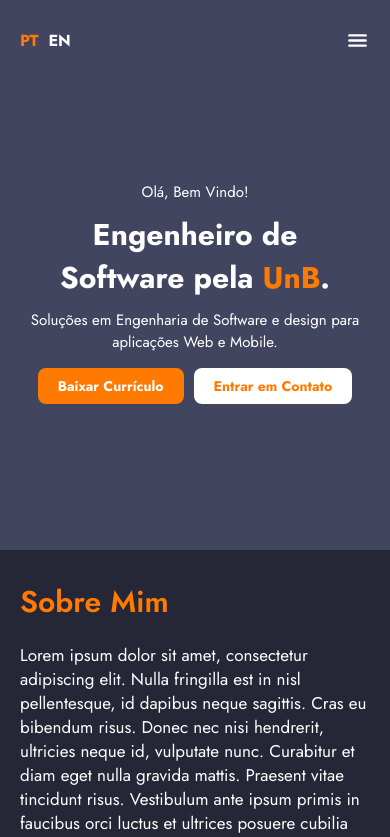
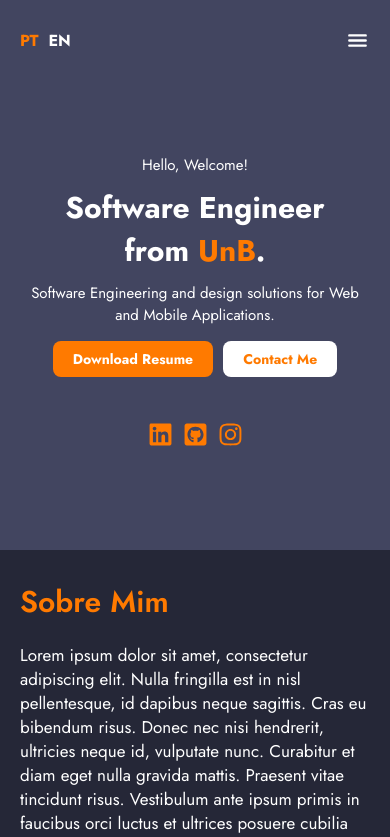
Before and after one commit to DanielRogs/CurriculoWeb_DanielR, a React (Vite) app in the folder apps/web/: page /#/ in a window 390 px wide. Shown: the top 837 px of the page. Built offline with nearby package versions, Linux system fonts and the light colour scheme.

Commit message:
feat(i18n): adicionando pacote de linguagem

```diff
--- a/apps/web/src/components/Header/index.jsx
+++ b/apps/web/src/components/Header/index.jsx
@@ -1,22 +1,34 @@
 import React, { useState } from "react";
 import { Container, Lista } from "./styled";
 import { IoMenu } from "react-icons/io5";
+import { useTranslation } from "react-i18next";
 
 const Header = ({ language = "ptbr" }) => {
   const [isMobileMenuOpen, setIsMobileMenuOpen] = useState(false);
+  const [isMenuVisible, setIsMenuVisible] = useState(false);
+
+  const { i18n, t } = useTranslation();
 
   const handleLanguageChange = (lang) => {
-    language = lang;
+    i18n.changeLanguage(lang);
   };
 
   const handleMobileMenuToggle = () => {
-    setIsMobileMenuOpen(!isMobileMenuOpen);
+    if (!isMobileMenuOpen) {
+      setIsMobileMenuOpen(true);
+      setTimeout(() => {
+        setIsMenuVisible(true);
+      }, 300);
+    } else {
+      setIsMenuVisible(false);
+      setIsMobileMenuOpen(false);
+    }
   };
 
   return (
     <Container>
       <Lista>
-        <li>Início</li>
+        <li>{t("navBar.home")}</li>
         <li>Sobre Mim</li>
         <li>Tecnologias</li>
         <li>Projetos</li>
@@ -49,15 +61,17 @@ const Header = ({ language = "ptbr" }) => {
         <IoMenu className="icon" onClick={() => handleMobileMenuToggle()} />
       </div>
 
+      <div className={`menu-overlay ${isMobileMenuOpen ? "show" : ""}`} />
+
       <div
         className="menu"
-        style={{ display: isMobileMenuOpen ? "flex" : "none" }}
+        style={{ display: isMenuVisible ? "flex" : "none" }}
       >
-        <span>Início</span>
-        <span>Sobre Mim</span>
-        <span>Tecnologias</span>
-        <span>Projetos</span>
-        <span>Contato</span>
+        <span>{t("navBar.home")}</span>
+        <span>{t("navBar.about")}</span>
+        <span>{t("navBar.tecnology")}</span>
+        <span>{t("navBar.projects")}</span>
+        <span>{t("navBar.contact")}</span>
       </div>
     </Container>
   );
--- a/apps/web/src/components/Header/styled.js
+++ b/apps/web/src/components/Header/styled.js
@@ -60,6 +60,24 @@ export const Container = styled.nav`
     }
   }
 
+  .menu-overlay {
+    position: absolute;
+    top: 13px;
+    right: 5px;
+    width: 50px;
+    height: 50px;
+    background-color: var(--primaryDark-color);
+    border-radius: 50%;
+    z-index: 999;
+    transform: scale(0);
+    transition: transform 0.6s ease-in-out;
+    pointer-events: none;
+  }
+
+  .menu-overlay.show {
+    transform: scale(50);
+  }
+
   .menu {
     display: flex;
     flex-direction: column;
@@ -69,7 +87,6 @@ export const Container = styled.nav`
     position: absolute;
     top: 0;
     right: 0;
-    background-color: var(--primary-color);
     width: 100%;
     height: 100vh;
     padding: 20px;
--- a/apps/web/src/main.jsx
+++ b/apps/web/src/main.jsx
@@ -2,6 +2,7 @@ import { StrictMode } from "react";
 import { createRoot } from "react-dom/client";
 import "./index.css";
 import App from "./App.jsx";
+import "./utils/i18n";
 
 createRoot(document.getElementById("root")).render(
   <StrictMode>
--- a/apps/web/src/pages/(public)/HomePage/index.jsx
+++ b/apps/web/src/pages/(public)/HomePage/index.jsx
@@ -10,6 +10,7 @@ import {
 } from "./styled";
 import Button from "../../../components/Button";
 import Curriculo from "../../../assets/CV_DanielR.pdf";
+import { useTranslation } from "react-i18next";
 
 import {
   FaInstagram,
@@ -46,6 +47,8 @@ import FamiliaSitioCapa from "../../../assets/(projects)/FamiliaSitioCapa.png";
 import AlvorecerFeudalCapa from "../../../assets/(projects)/AlvorecerFeudalCapa.png";
 
 const HomePage = () => {
+  const { t } = useTranslation();
+
   return (
     <Container>
       <ApresentationSection>
@@ -61,14 +64,13 @@ const HomePage = () => {
           </section>
         </section>
         <section className="section-description">
-          <p>Olá, Bem Vindo!</p>
+          <p>{t("homePage.apresentation.hello")}</p>
           <h1>
-            Engenheiro de <br /> Software pela <span>UnB</span>.
+            {t("homePage.apresentation.job")} <br />{" "}
+            {t("homePage.apresentation.job2")}{" "}
+            <span>{t("homePage.apresentation.university")}</span>.
           </h1>
-          <p>
-            Soluções em Engenharia de Software e design para aplicações Web e
-            Mobile.
-          </p>
+          <p>{t("homePage.apresentation.objective")}</p>
           <section className="section-buttons">
             <Button
               variant="orange"
@@ -76,10 +78,15 @@ const HomePage = () => {
               href={Curriculo}
               download={"CurriculoDan"}
             >
-              Baixar Currículo
+              {t("homePage.buttons.downloadResume")}
             </Button>
-            <Button>Entrar em Contato</Button>
+            <Button>{t("homePage.buttons.contactMe")}</Button>
           </section>
+        </section>
+        <section className="section-social-mobile">
+          <FaLinkedin className="icon linkedin" />
+          <FaGithubSquare className="icon github" />
+          <FaInstagram className="icon insta" />
         </section>
       </ApresentationSection>
       <AboutMeSection>
--- a/apps/web/src/pages/(public)/HomePage/styled.js
+++ b/apps/web/src/pages/(public)/HomePage/styled.js
@@ -19,7 +19,7 @@ export const ApresentationSection = styled.section`
     display: flex;
     flex-direction: column;
 
-    img{
+    img {
       position: absolute;
       width: 900px;
       top: 0;
@@ -151,11 +151,35 @@ export const ApresentationSection = styled.section`
     z-index: 2;
   }
 
+  .section-social-mobile {
+    display: none;
+
+    @media (max-width: 987px) {
+      display: flex;
+      flex-direction: row;
+      gap: 10px;
+      margin-top: 30px;
+      z-index: 2;
+
+      .icon {
+        color: var(--secondary-color);
+        font-size: 25px;
+        cursor: pointer;
+        transition: 200ms;
+
+        &:hover {
+          color: var(--tertiary-color);
+        }
+      }
+    }
+  }
+
   @media (max-width: 987px) {
     height: 600px;
     margin-top: 0px;
     justify-content: center;
     align-items: center;
+    flex-direction: column;
 
     .section-name {
       display: none;
--- /dev/null
+++ b/apps/web/src/utils/i18n/index.js
@@ -0,0 +1,24 @@
+import i18n from "i18next";
+import { initReactI18next } from "react-i18next";
+import LanguageDetector from "i18next-browser-languagedetector";
+
+import translationPT from "./locales/ptbr/translation.json";
+import translationEN from "./locales/en/translation.json";
+
+const resources = {
+  ptbr: { translation: translationPT },
+  en: { translation: translationEN },
+};
+
+i18n
+  .use(LanguageDetector)
+  .use(initReactI18next)
+  .init({
+    resources,
+    fallbackLng: "ptbr",
+    interpolation: {
+      escapeValue: false,
+    },
+  });
+
+export default i18n;
--- /dev/null
+++ b/apps/web/src/utils/i18n/locales/en/translation.json
@@ -0,0 +1,23 @@
+{
+  "navBar": {
+    "home": "Home",
+    "about": "About Me",
+    "tecnology": "Technologies",
+    "projects": "Projects",
+    "contact": "Contact"
+  },
+  "homePage": {
+    "apresentation": {
+      "hello": "Hello, Welcome!",
+      "job": "Software Engineer",
+      "job2": "from",
+      "university": "UnB",
+      "objective": "Software Engineering and design solutions for Web and Mobile Applications."
+    },
+    "buttons": {
+      "downloadResume": "Download Resume",
+      "contactMe": "Contact Me",
+      "send": "Submit"
+    }
+  }
+}
--- /dev/null
+++ b/apps/web/src/utils/i18n/locales/ptbr/translation.json
@@ -0,0 +1,23 @@
+{
+  "navBar": {
+    "home": "Início",
+    "about": "Sobre Mim",
+    "tecnology": "Tecnologias",
+    "projects": "Projetos",
+    "contact": "Contato"
+  },
+  "homePage": {
+    "apresentation": {
+      "hello": "Olá, Bem Vindo!",
+      "job": "Engenheiro de",
+      "job2": "Software pela",
+      "university": "UnB",
+      "objective": "Soluções em Engenharia de Software e design para aplicações Web e Mobile."
+    },
+    "buttons": {
+      "downloadResume": "Baixar Currículo",
+      "contactMe": "Entrar em contato",
+      "send": "Enviar"
+    }
+  }
+}
--- a/package.json
+++ b/package.json
@@ -27,6 +27,9 @@
     "packages/*"
   ],
   "dependencies": {
+    "i18next": "^24.2.3",
+    "i18next-browser-languagedetector": "^8.0.4",
+    "react-i18next": "^15.4.1",
     "react-icons": "^5.5.0",
     "react-router-dom": "^7.4.0",
     "react-toastify": "^11.0.5",
```
Also changed, not shown: 1 other file (tests, documents, lock files or other folders).
